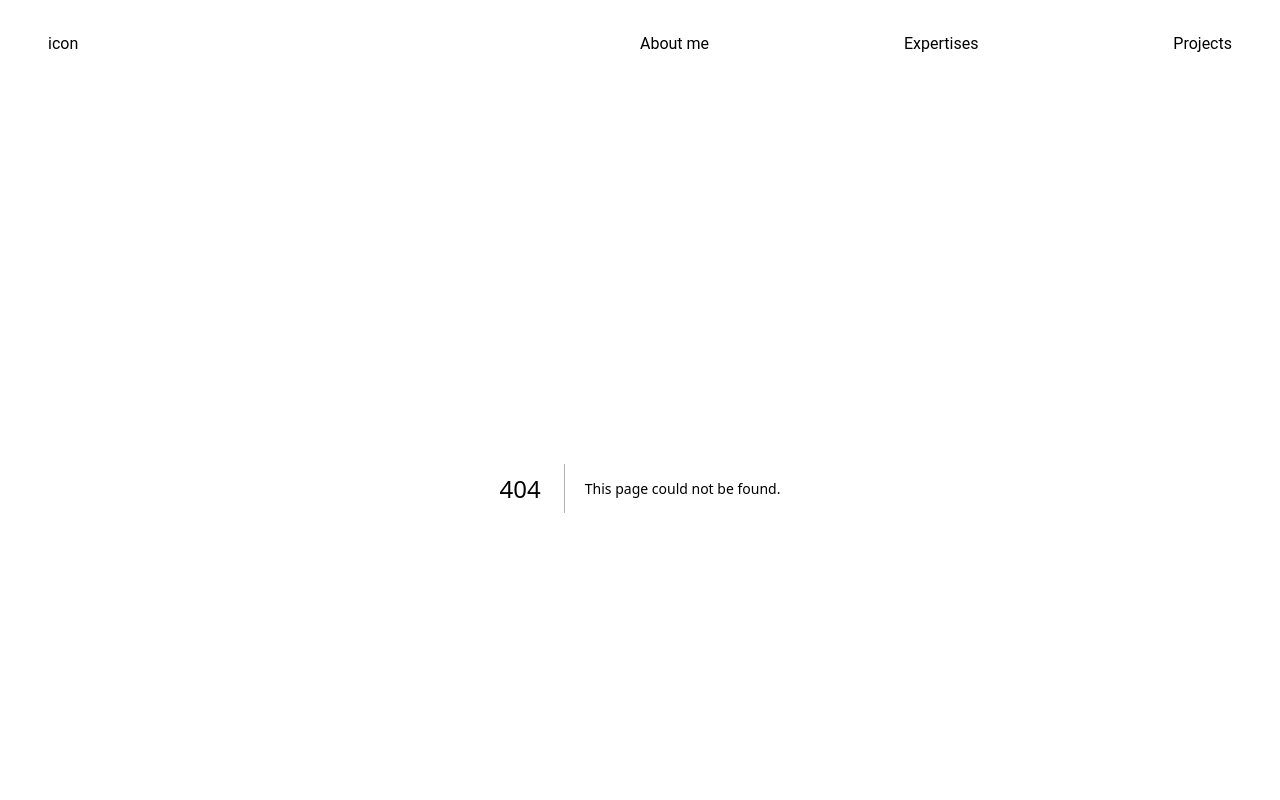
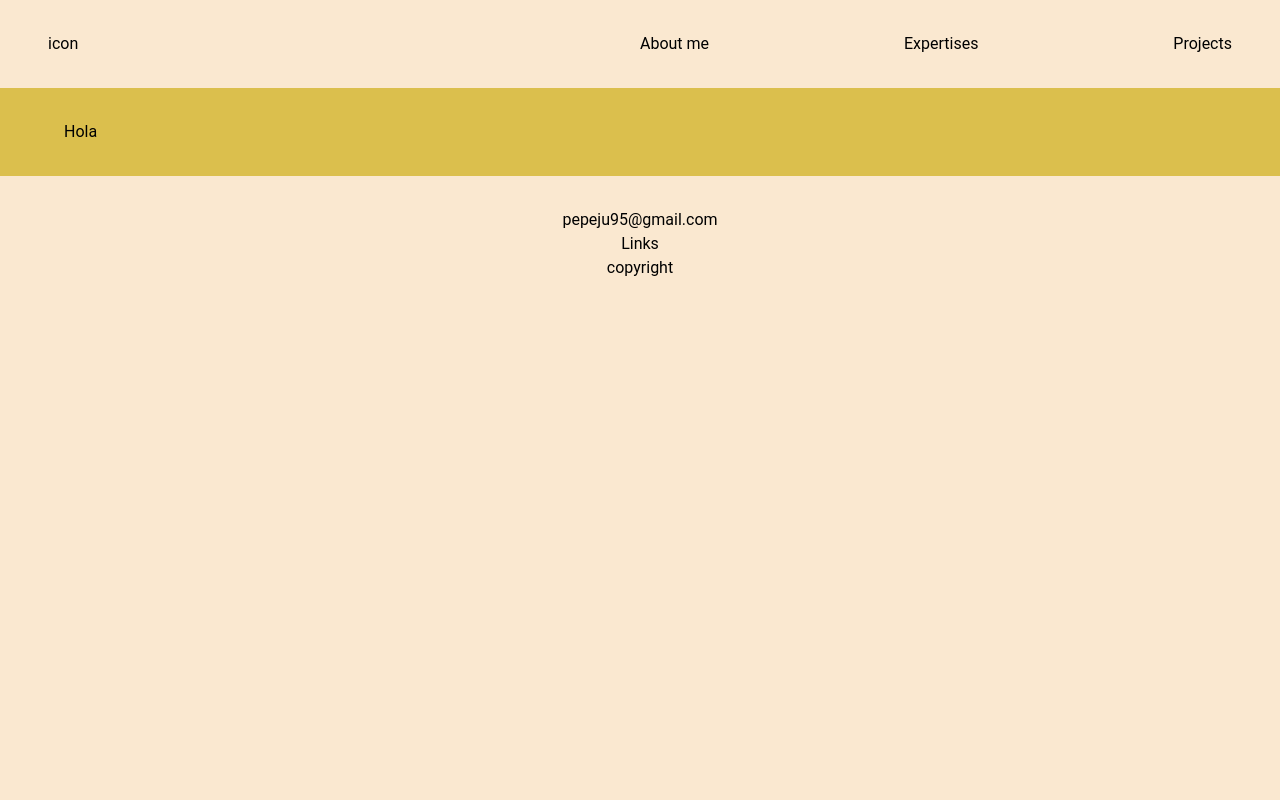
Before and after one commit to pepeju1995/portfolio, a Next.js app: page /about in a window 1280 px wide. Before the commit this address had no page. Shown: the top 800 px of the page. Built offline with nearby package versions, Linux system fonts and the light colour scheme.

Commit message:
Add new routes

```diff
--- /dev/null
+++ b/src/app/about/page.tsx
@@ -0,0 +1,7 @@
+export default function About () {
+  return (
+    <section>
+      Hola
+    </section>
+  )
+}
--- /dev/null
+++ b/src/app/expertises/page.tsx
@@ -0,0 +1,7 @@
+export default function Expertises () {
+  return (
+    <section>
+      Hola
+    </section>
+  )
+}
--- /dev/null
+++ b/src/app/projects/page.tsx
@@ -0,0 +1,7 @@
+export default function Projects () {
+  return (
+    <section>
+      Hola
+    </section>
+  )
+}
```
